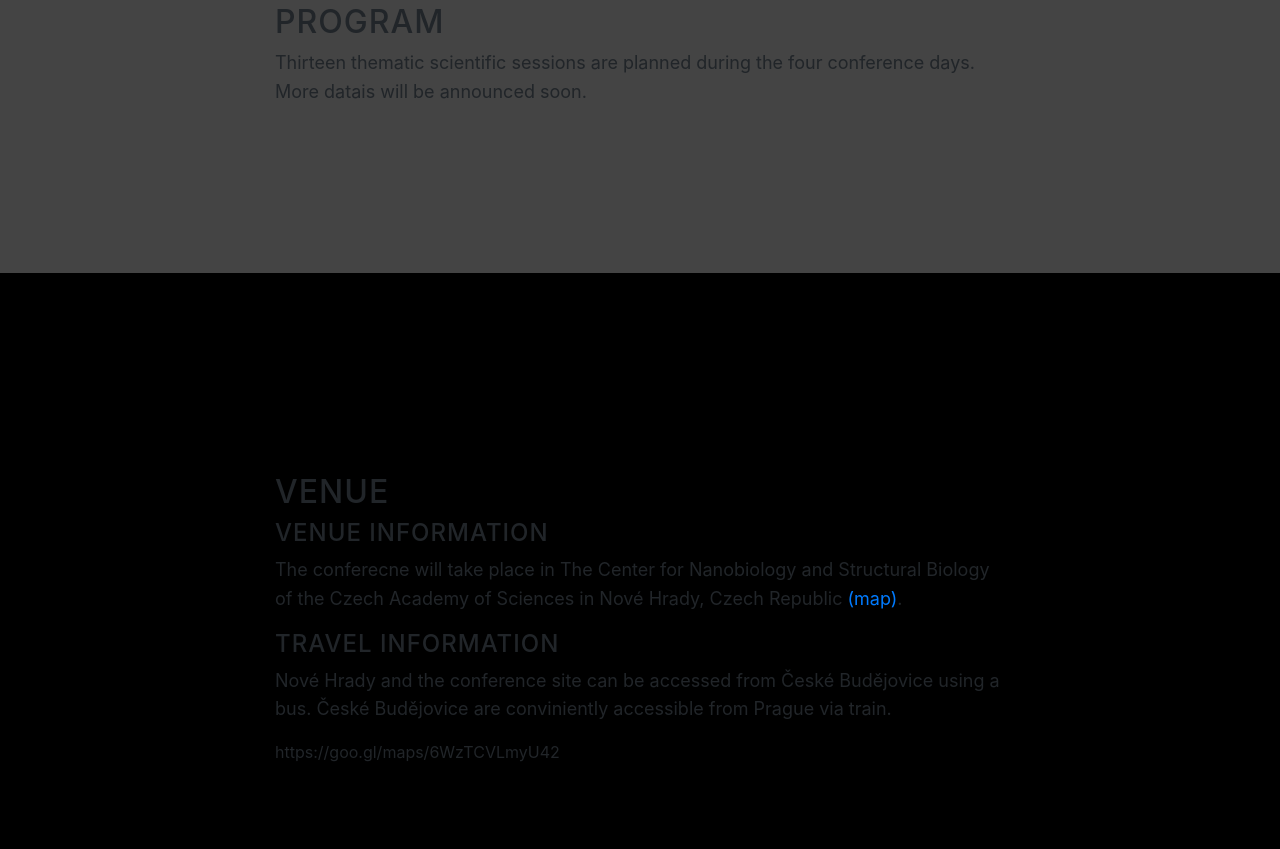
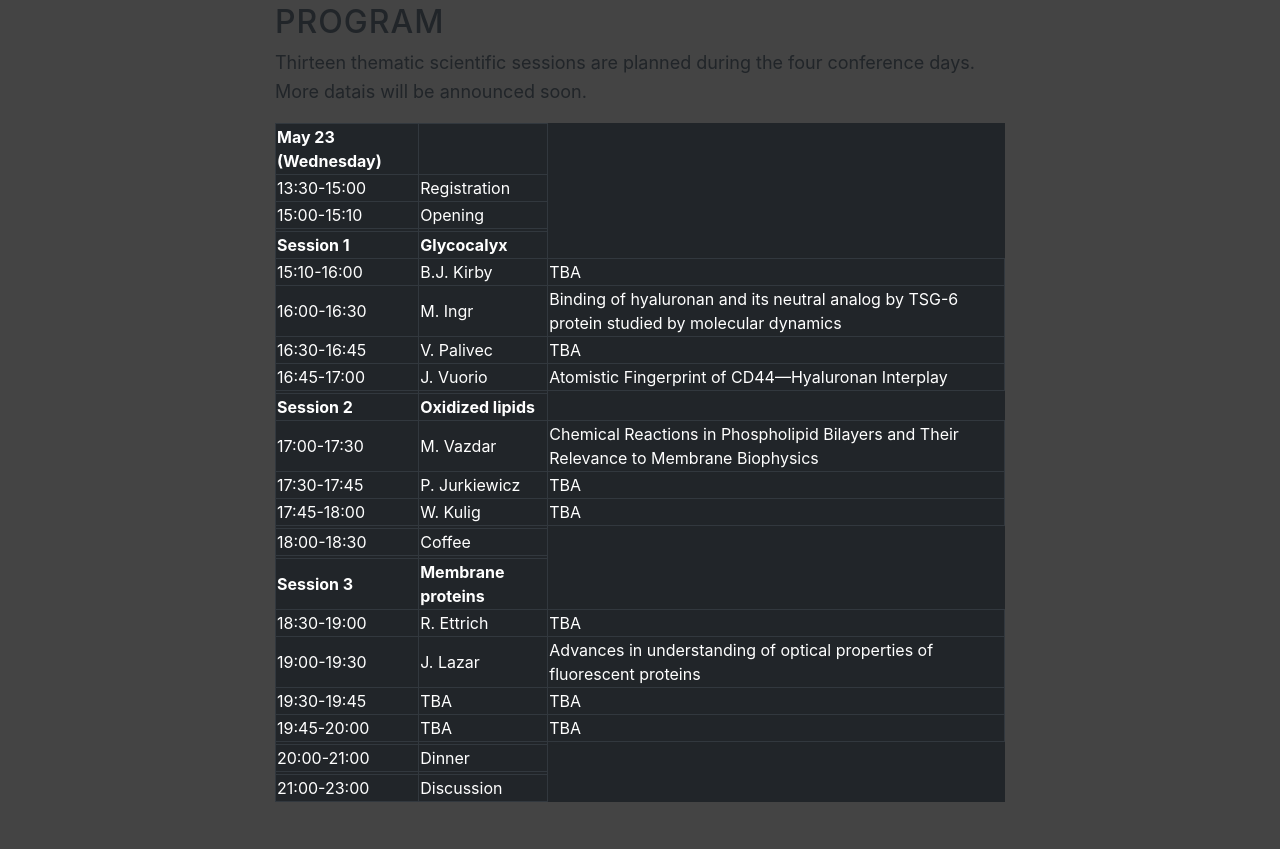
Before and after one commit to tzvicky/levi4webpage, a website with bundled scripts: page index.html in a window 1280 px wide. Shown: the part 1611-2460 px from the top of the page. Built offline with nearby package versions, Linux system fonts and the light colour scheme.

Commit message:
First day schedule table added.

```diff
--- a/index.html
+++ b/index.html
@@ -101,6 +101,142 @@
           <div class="col-lg-8 mx-auto">
             <h2>Program</h2>
             <p>Thirteen thematic scientific sessions are planned during the four conference days. More datais will be announced soon.</p>
+            <table class="table-dark table-bordered">
+  <tbody>
+    <tr>
+      <th scope="row">May 23 (Wednesday)</th>
+      <td></td>
+    </tr>
+    <tr>
+      <td scope="row">13:30-15:00</td>
+      <td>Registration</td>
+    </tr>
+    <tr>
+      <td scope="row">15:00-15:10</td>
+      <td>Opening</td>
+    </tr>
+    <tr>
+      <td scope="row"></td>
+      <td></td>
+    </tr>
+
+    <tr>
+      <th scope="row">Session 1</th>
+      <th>Glycocalyx</th>
+    </tr>
+    <tr>
+      <td scope="row">15:10-16:00</td>
+      <td>B.J. Kirby</td>
+      <td>TBA</td>
+    </tr>
+    <tr>
+      <td scope="row">16:00-16:30</td>
+      <td>M. Ingr</td>
+      <td>Binding of hyaluronan and its neutral analog by TSG-6 protein studied by molecular dynamics</td>
+    </tr>
+    <tr>
+      <td scope="row">16:30-16:45</td>
+      <td>V. Palivec</td>
+      <td>TBA</td>
+    </tr>
+    <tr>
+      <td scope="row">16:45-17:00</td>
+      <td>J. Vuorio</td>
+      <td>Atomistic Fingerprint of CD44—Hyaluronan Interplay</td>
+    </tr>
+
+    <tr>
+      <td scope="row"></td>
+      <td></td>
+    </tr>
+
+    <tr>
+      <th scope="row">Session 2</th>
+      <th>Oxidized lipids</th>
+    </tr>
+    <tr>
+      <td scope="row">17:00-17:30</td>
+      <td>M. Vazdar</td>
+      <td>Chemical Reactions in Phospholipid Bilayers and Their Relevance to Membrane Biophysics</td>
+    </tr>
+    <tr>
+      <td scope="row">17:30-17:45</td>
+      <td>P. Jurkiewicz</td>
+      <td>TBA</td>
+    </tr>
+    <tr>
+      <td scope="row">17:45-18:00</td>
+      <td>W. Kulig</td>
+      <td>TBA</td>
+    </tr>
+
+    <tr>
+      <td scope="row"></td>
+      <td></td>
+    </tr>
+
+    <tr>
+      <td scope="row">18:00-18:30</td>
+      <td>Coffee</td>
+    </tr>
+
+    <tr>
+      <td scope="row"></td>
+      <td></td>
+    </tr>
+
+    <tr>
+      <th scope="row">Session 3</th>
+      <th>Membrane proteins</th>
+    </tr>
+    <tr>
+      <td scope="row">18:30-19:00</td>
+      <td>R. Ettrich</td>
+      <td>TBA</td>
+    </tr>
+    <tr>
+      <td scope="row">19:00-19:30</td>
+      <td>J. Lazar</td>
+      <td>Advances in understanding of optical properties of fluorescent proteins</td>
+    </tr>
+    <tr>
+      <td scope="row">19:30-19:45</td>
+      <td>TBA</td>
+      <td>TBA</td>
+    </tr>
+    <tr>
+      <td scope="row">19:45-20:00</td>
+      <td>TBA</td>
+      <td>TBA</td>
+    </tr>
+
+    <tr>
+      <td scope="row"></td>
+      <td></td>
+
+    </tr>
+
+    <tr>
+      <td scope="row">20:00-21:00</td>
+      <td>Dinner</td>
+    </tr>
+
+    <tr>
+      <td scope="row"></td>
+      <td></td>
+    </tr>
+
+    <tr>
+      <td scope="row">21:00-23:00</td>
+      <td>Discussion</td>
+    </tr>
+
+
+
+  </tbody>
+</table>
+
+
           </div>
         </div>
       </div>
```
